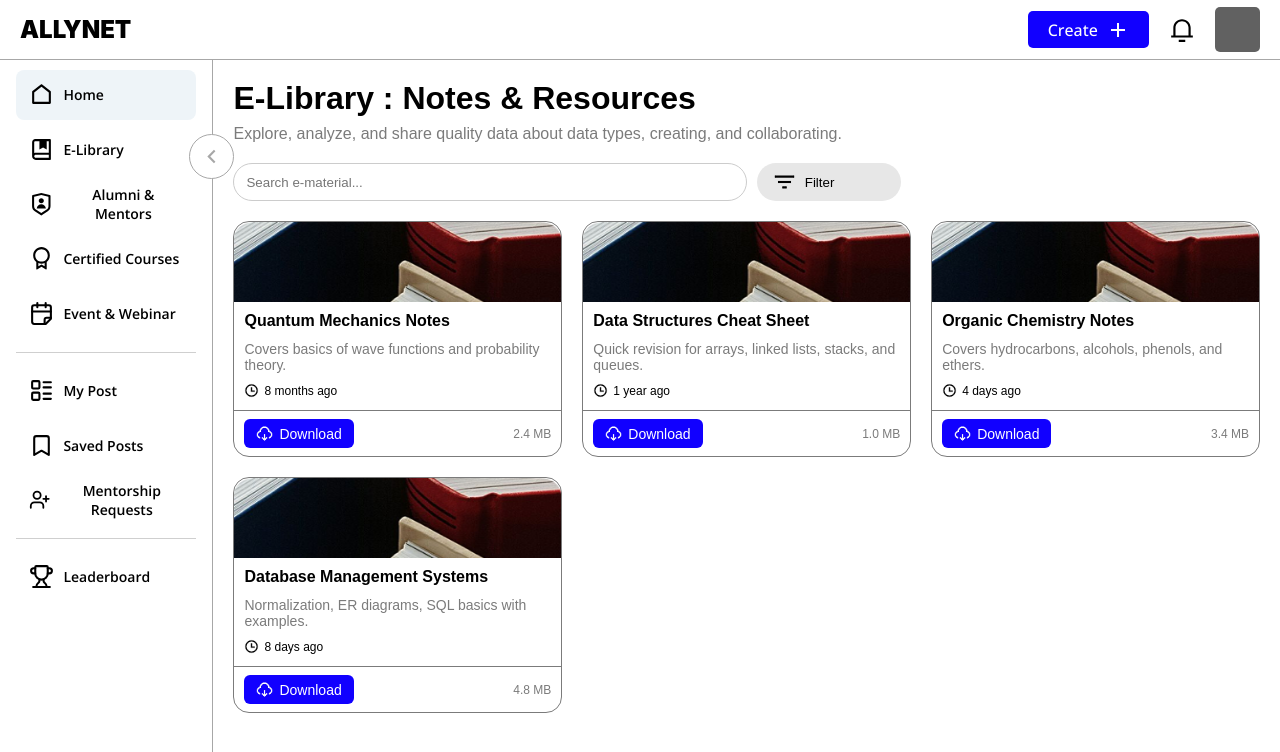
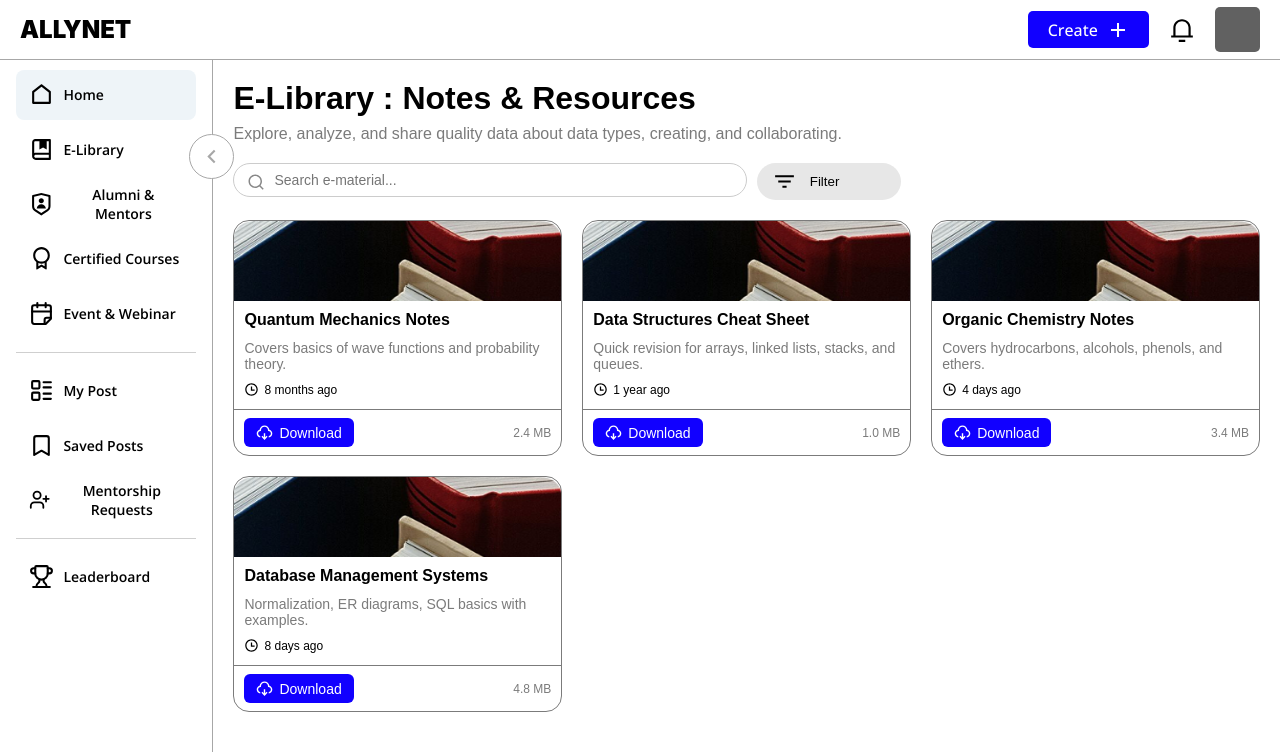
Before and after one commit to parmarraj999/allynet, a React (Create React App) app: page /library in a window 1280 px wide. Shown: the top 752 px of the page. Built offline with nearby package versions, Linux system fonts and the light colour scheme; a web font is replaced by a local one.

Commit message:
fix: convert png to svg

```diff
--- a/src/page/auth/signupPage.css
+++ b/src/page/auth/signupPage.css
@@ -183,7 +183,7 @@
   cursor: pointer;
 }
 
-.year-input-wrapper .arrow img {
+.darrow {
   width: 16px;
   height: 16px;
   object-fit: contain;
--- a/src/page/auth/signupPage.js
+++ b/src/page/auth/signupPage.js
@@ -105,7 +105,7 @@ export default function SignupPage() {
                 aria-label="Toggle year dropdown"
                 onClick={() => setShowDropdown((s) => !s)}
               >
-                <img src="/assets/arrow2.png" alt="Dropdown arrow" />
+                <svg className="darrow"xmlns="http://www.w3.org/2000/svg" viewBox="0 0 24 24" fill="currentColor"><path d="M11.9999 13.1714L16.9497 8.22168L18.3639 9.63589L11.9999 15.9999L5.63599 9.63589L7.0502 8.22168L11.9999 13.1714Z"></path></svg>
               </button>
 
               {showDropdown && (
--- a/src/page/library-page/libraryPage.css
+++ b/src/page/library-page/libraryPage.css
@@ -22,11 +22,29 @@
   margin-bottom: 20px;
 }
 
+/* 🔍 Search Bar with Icon */
+.search-container {
+  position: relative;
+  width: 50%; /* matches your old search-input width */
+}
+
 .search-input {
-  width: 50%;
-  padding: 8px 12px;
+  width: 100%;
+  padding: 8px 12px 8px 40px; /* extra left padding for icon */
   border-radius: 45px;
   border: 1px solid #ccc;
+  font-size: 14px;
+}
+
+.search-icon {
+  position: absolute;
+  top: 50%;
+  left: 14px;
+  transform: translateY(-50%);
+  width: 18px;
+  height: 18px;
+  fill: #888;
+  pointer-events: none;
 }
 
 .filter-btn {
@@ -86,7 +104,13 @@
   margin-bottom: 12px;
 }
 
-.meta img {
+.filter-icon {
+  width: 25px;
+  height: 25px;
+  margin-right: 5px;
+}
+
+.clock {
   width: 15px;
   height: 15px;
   margin-right: 5px;
--- a/src/page/library-page/libraryPage.js
+++ b/src/page/library-page/libraryPage.js
@@ -48,6 +48,17 @@ function LibraryPage() {
       </div>
 
       <div className="search-filter-container">
+  {/* Search Box */}
+  <div className="search-container">
+    <svg
+      className="search-icon"
+      xmlns="http://www.w3.org/2000/svg"
+      viewBox="0 0 24 24"
+      fill="currentColor"
+    >
+      <path d="M18.031 16.6168L22.3137 20.8995L20.8995 22.3137L16.6168 18.031C15.0769 19.263 13.124 20 11 20C6.032 20 2 15.968 2 11C2 6.032 6.032 2 11 2C15.968 2 20 6.032 20 11C20 13.124 19.263 15.0769 18.031 16.6168ZM16.0247 15.8748C17.2475 14.6146 18 12.8956 18 11C18 7.1325 14.8675 4 11 4C7.1325 4 4 7.1325 4 11C4 14.8675 7.1325 18 11 18C12.8956 18 14.6146 17.2475 15.8748 16.0247L16.0247 15.8748Z"/>
+    </svg>
+
     <input
       type="text"
       placeholder="Search e-material..."
@@ -55,11 +66,21 @@ function LibraryPage() {
       onChange={(e) => setSearchQuery(e.target.value)}
       className="search-input"
     />
+  </div>
+
+  {/* Filter Button */}
   <button
     className="filter-btn"
     onClick={() => console.log("Open filter modal or dropdown")}
   >
-          <img src="/assets/filter.png" alt="filter" className="filter-icon" />
+    <svg
+      className="filter-icon"
+      xmlns="http://www.w3.org/2000/svg"
+      viewBox="0 0 24 24"
+      fill="currentColor"
+    >
+      <path d="M10 18H14V16H10V18ZM3 6V8H21V6H3ZM6 13H18V11H6V13Z"/>
+    </svg>
     Filter
   </button>
 </div>
@@ -71,7 +92,8 @@ function LibraryPage() {
             <h3>{note.title}</h3>
             <p className="description">{note.description}</p>
             <p className="meta">
-              <img src="/assets/clock.png" alt="clock" className="clock-icon" />
+              <svg className="clock"
+              xmlns="http://www.w3.org/2000/svg" viewBox="0 0 24 24" fill="currentColor"><path d="M12 22C6.47715 22 2 17.5228 2 12C2 6.47715 6.47715 2 12 2C17.5228 2 22 6.47715 22 12C22 17.5228 17.5228 22 12 22ZM12 20C16.4183 20 20 16.4183 20 12C20 7.58172 16.4183 4 12 4C7.58172 4 4 7.58172 4 12C4 16.4183 7.58172 20 12 20ZM13 12H17V14H11V7H13V12Z"></path></svg>
               {getTimeAgo(note.createdAt)}
             </p>
             <div className="download-container">
@@ -79,7 +101,8 @@ function LibraryPage() {
                 className="download-btn"
                 onClick={() => navigate(`/download/${note.id}`)}
               >
-                <img src='/assets/download-cloud.png' alt="download" className="download-icon" />
+                <svg className="download-icon"
+                xmlns="http://www.w3.org/2000/svg" viewBox="0 0 24 24" fill="currentColor"><path d="M13 13V18.585L14.8284 16.7574L16.2426 18.1716L12 22.4142L7.75736 18.1716L9.17157 16.7574L11 18.585V13H13ZM12 2C15.5934 2 18.5544 4.70761 18.9541 8.19395C21.2858 8.83154 23 10.9656 23 13.5C23 16.3688 20.8036 18.7246 18.0006 18.9776L18.0009 16.9644C19.6966 16.7214 21 15.2629 21 13.5C21 11.567 19.433 10 17.5 10C17.2912 10 17.0867 10.0183 16.8887 10.054C16.9616 9.7142 17 9.36158 17 9C17 6.23858 14.7614 4 12 4C9.23858 4 7 6.23858 7 9C7 9.36158 7.03838 9.7142 7.11205 10.0533C6.91331 10.0183 6.70879 10 6.5 10C4.567 10 3 11.567 3 13.5C3 15.2003 4.21241 16.6174 5.81986 16.934L6.00005 16.9646L6.00039 18.9776C3.19696 18.7252 1 16.3692 1 13.5C1 10.9656 2.71424 8.83154 5.04648 8.19411C5.44561 4.70761 8.40661 2 12 2Z"></path></svg>
                 Download
               </button>
               <span className="file-size">{formatFileSize(note.size)}</span>
```
Lines whose indentation alone changed are shown as unchanged.
